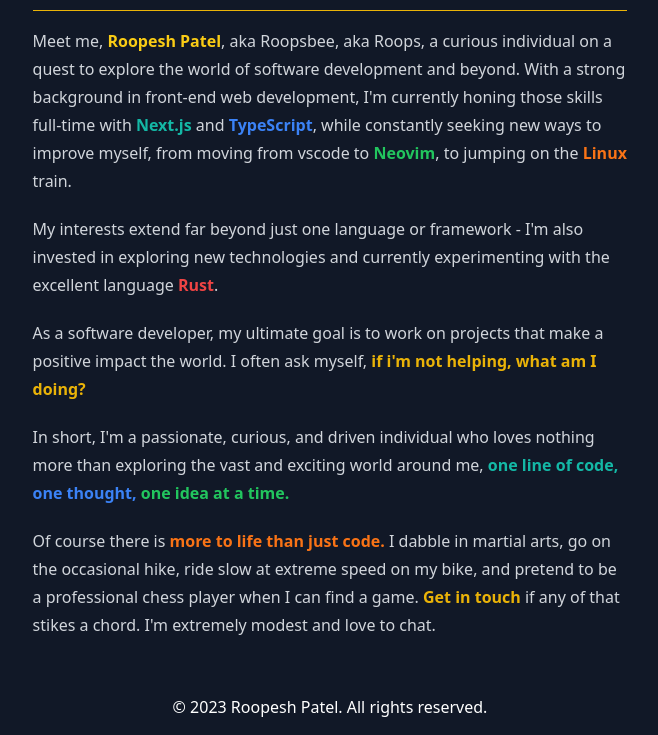
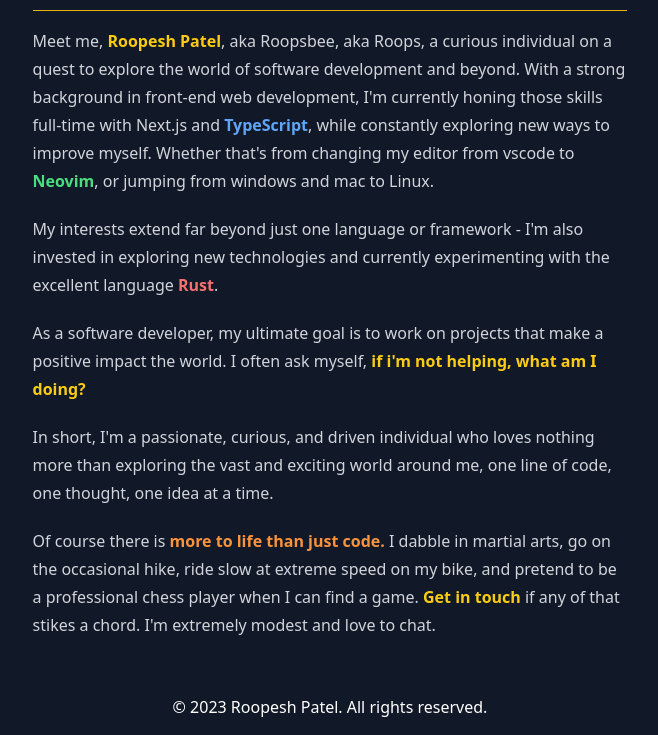
Before and after one commit to roopsBee/bee-stack-blog-astro, an Astro site: page /about in a window 1280 px wide. Shown: the part 509-1244 px from the top of the page, without its empty margins (310-968 px from the left). Built offline with nearby package versions, Linux system fonts and the light colour scheme; Astro itself is replaced by a stand-in of ours.

Commit message:
update colours

```diff
--- a/src/pages/about.astro
+++ b/src/pages/about.astro
@@ -13,30 +13,28 @@
 	<p class="mb-4">
 		Meet me, <span class="font-bold text-yellow-400">Roopesh Patel</span>, aka Roopsbee, aka Roops, a curious
 		individual on a quest to explore the world of software development and beyond. With a strong background in
-		front-end web development, I'm currently honing those skills full-time with <span
-			class="font-bold text-teal-500">Next.js</span
-		> and<span class="font-bold text-blue-500"> TypeScript</span>, while constantly seeking new ways to improve
-		myself, from moving from vscode to
-		<span class="font-bold text-green-500">Neovim</span>, to jumping on the
-		<span class="font-bold text-orange-500">Linux</span> train.
+		front-end web development, I'm currently honing those skills full-time with Next.js and<span
+			class="font-bold text-blue-400"
+		>
+			TypeScript</span
+		>, while constantly exploring new ways to improve myself. Whether that's from changing my editor from vscode to
+		<span class="font-bold text-green-400">Neovim</span>, or jumping from windows and mac to Linux.
 	</p><p class="mb-4">
 		My interests extend far beyond just one language or framework - I'm also invested in exploring new technologies
-		and currently experimenting with the excellent language<span class="font-bold text-red-500"> Rust</span>.
+		and currently experimenting with the excellent language<span class="font-bold text-red-400"> Rust</span>.
 	</p><p class="mb-4">
 		As a software developer, my ultimate goal is to work on projects that make a positive impact the world. I often
-		ask myself, <span class="font-bold text-yellow-500"> if i'm not helping, what am I doing?</span>
+		ask myself, <span class="font-bold text-yellow-400"> if i'm not helping, what am I doing?</span>
 	</p>
 	<p class="mb-4">
 		In short, I'm a passionate, curious, and driven individual who loves nothing more than exploring the vast and
-		exciting world around me, <span class="font-bold text-teal-500"> one line of code,</span>
-		<span class="font-bold text-blue-500">one thought,</span>
-		<span class="font-bold text-green-500"> one idea at a time.</span>
+		exciting world around me, one line of code, one thought, one idea at a time.
 	</p>
 	<p class="mb-4">
-		Of course there is <span class="font-bold text-orange-500">more to life than just code.</span> I dabble in martial
+		Of course there is <span class="font-bold text-orange-400">more to life than just code.</span> I dabble in martial
 		arts, go on the occasional hike, ride slow at extreme speed on my bike, and pretend to be a professional chess player
 		when I can find a game.
-		<span class="font-bold text-yellow-500">Get in touch</span> if any of that stikes a chord. I'm extremely modest and
+		<span class="font-bold text-yellow-400">Get in touch</span> if any of that stikes a chord. I'm extremely modest and
 		love to chat.
 	</p>
 </Layout>
--- a/src/pages/index.astro
+++ b/src/pages/index.astro
@@ -15,10 +15,10 @@
 		<Header title={SITE_TITLE} />
 		<main>
 			<p class="mt-10 text-lg">
-				Welcome to the <span class="font-bold text-yellow-500">Bee Stack</span> blog. Where I share my <span
-					class="font-bold text-yellow-500">thoughts</span
+				Welcome to the <span class="font-bold text-yellow-400">Bee Stack</span> blog. Where I share my <span
+					class="font-bold text-yellow-400">thoughts</span
 				>
-				and <span class="font-bold text-yellow-500">learnings</span> as I journey through software development.
+				and <span class="font-bold text-yellow-400">learnings</span> as I journey through software development.
 			</p>
 		</main>
 		<Footer />
```
